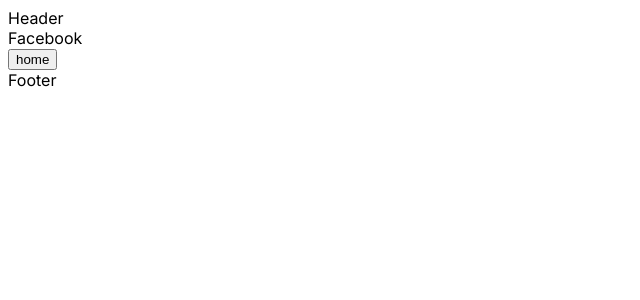
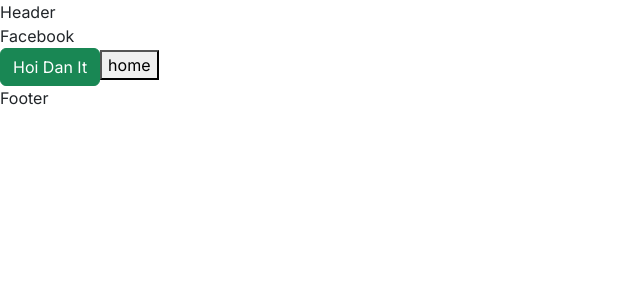
Before and after one commit to sonng17/nextjs, a Next.js app: page /facebook in a window 1280 px wide. Shown: the top 300 px of the page, without its empty margins (0-640 px from the left). Built offline with nearby package versions, Linux system fonts and the light colour scheme.

Commit message:
add react-bootstrap

```diff
--- a/package.json
+++ b/package.json
@@ -12,10 +12,12 @@
     "@types/node": "20.1.7",
     "@types/react": "18.2.6",
     "@types/react-dom": "18.2.4",
+    "bootstrap": "5.3.0",
     "eslint": "8.40.0",
     "eslint-config-next": "13.4.2",
-    "next": "13.4.2",
+    "next": "13.4.12",
     "react": "18.2.0",
+    "react-bootstrap": "2.8.0",
     "react-dom": "18.2.0",
     "typescript": "5.0.4"
   }
--- a/src/app/facebook/page.tsx
+++ b/src/app/facebook/page.tsx
@@ -1,11 +1,13 @@
 "use client";
 import { useRouter } from "next/navigation";
+import Button from "react-bootstrap/Button";
 
 export default function Facebook() {
   const router = useRouter();
   return (
     <div>
       <div>Facebook</div>
+      <Button variant="success">Hoi Dan It</Button>
       <button type="button" onClick={() => router.push("/")}>
         home
       </button>
--- a/src/app/layout.tsx
+++ b/src/app/layout.tsx
@@ -1,5 +1,6 @@
 // import './globals.css'
 import { Inter } from 'next/font/google'
+import 'bootstrap/dist/css/bootstrap.min.css';
 
 const inter = Inter({ subsets: ['latin'] })
 
```
